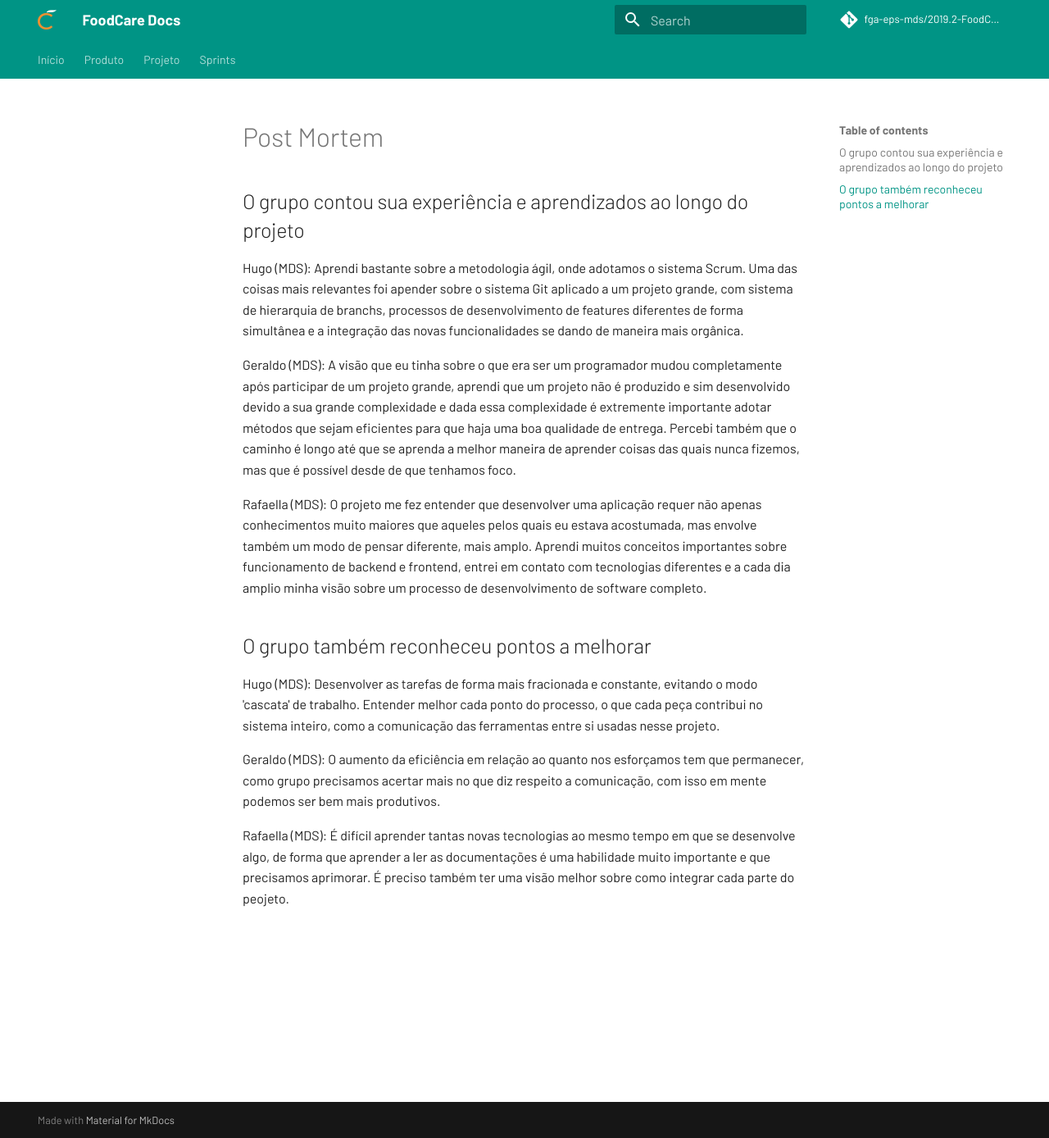
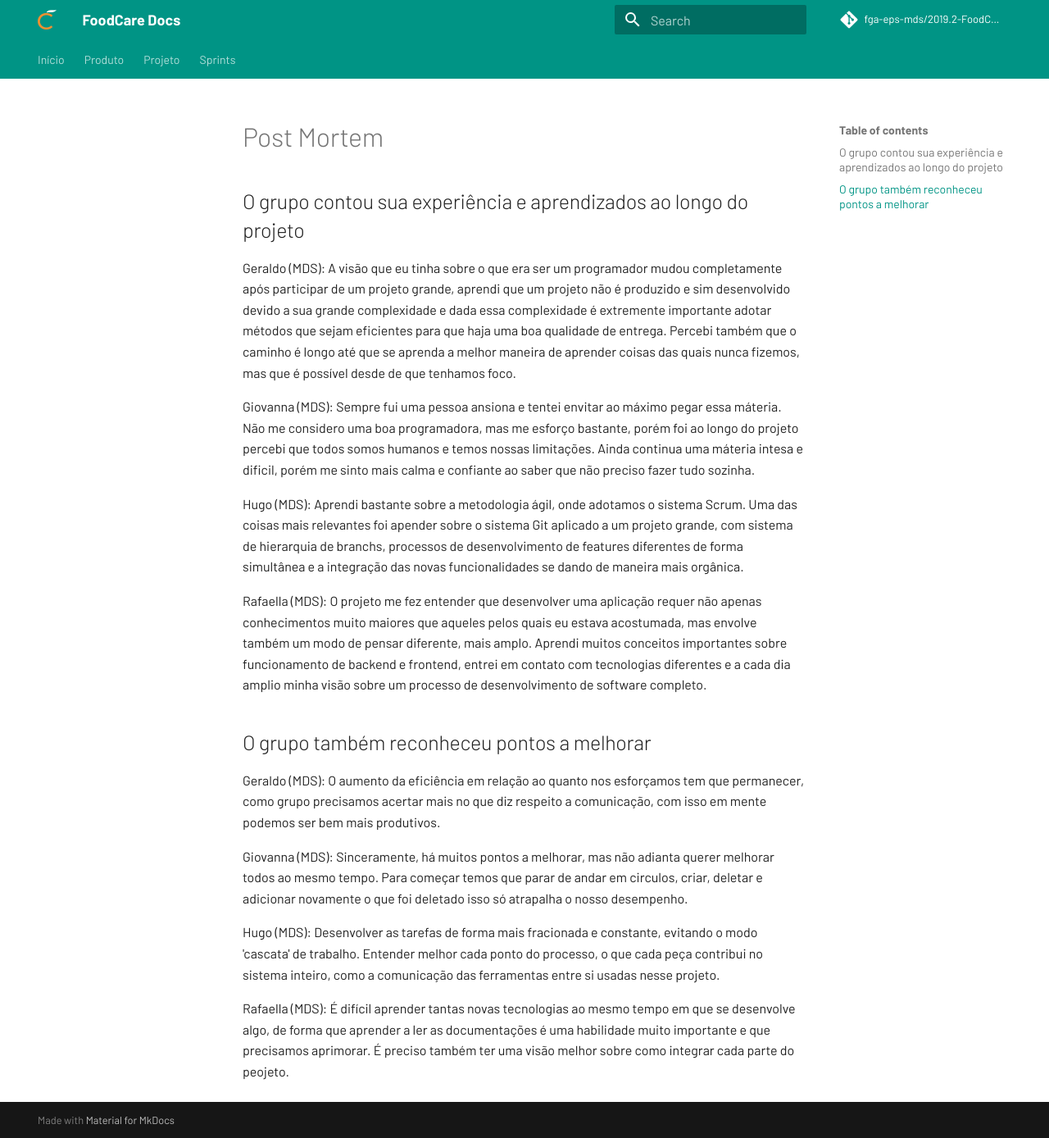
Before and after one commit to fga-eps-mds/2019.2-FoodCare, an MkDocs documentation site: the page built from docs/produto/post-mortem.md, in a window 1280 px wide and 1388 px high. Shown: the whole window at 82% size. Built offline with MkDocs 1.6.1 and Material for MkDocs 9.7.7, drawn with Linux system fonts in a browser that asks for light colours; comment, search, counter and statistics services are not loaded.

Commit message:
Adiciona Giovanna ao post-mortem

```diff
--- a/docs/produto/post-mortem.md
+++ b/docs/produto/post-mortem.md
@@ -2,17 +2,21 @@
 
 ## O grupo contou sua experiência e aprendizados ao longo do projeto
 
+Geraldo (MDS): A visão que eu tinha sobre o que era ser um programador mudou completamente após participar de um projeto grande, aprendi que um projeto não é produzido e sim desenvolvido devido a sua grande complexidade e dada essa complexidade é extremente importante adotar métodos que sejam eficientes para que haja uma boa qualidade de entrega. Percebi também que o caminho é longo até que se aprenda a melhor maneira de aprender coisas das quais nunca fizemos, mas que é possível desde de que tenhamos foco.
+
+Giovanna (MDS): Sempre fui uma pessoa ansiona e tentei envitar ao máximo pegar essa máteria. Não me considero uma boa programadora, mas me esforço bastante, porém foi ao longo do projeto percebi que todos somos humanos e temos nossas limitações. Ainda continua uma máteria intesa e dificil, porém me sinto mais calma e confiante ao saber que não preciso fazer tudo sozinha.
+
 Hugo (MDS): Aprendi bastante sobre a metodologia ágil, onde adotamos o sistema Scrum. Uma das coisas mais relevantes foi apender sobre o sistema Git aplicado a um projeto grande, com sistema de hierarquia de branchs, processos de desenvolvimento de features diferentes de forma simultânea e a integração das novas funcionalidades se dando de maneira mais orgânica.
-
-Geraldo (MDS): A visão que eu tinha sobre o que era ser um programador mudou completamente após participar de um projeto grande, aprendi que um projeto não é produzido e sim desenvolvido devido a sua grande complexidade e dada essa complexidade é extremente importante adotar métodos que sejam eficientes para que haja uma boa qualidade de entrega. Percebi também que o caminho é longo até que se aprenda a melhor maneira de aprender coisas das quais nunca fizemos, mas que é possível desde de que tenhamos foco.
 
 Rafaella (MDS): O projeto me fez entender que desenvolver uma aplicação requer não apenas conhecimentos muito maiores que aqueles pelos quais eu estava acostumada, mas envolve também um modo de pensar diferente, mais amplo. Aprendi muitos conceitos importantes sobre funcionamento de backend e frontend, entrei em contato com tecnologias diferentes e a cada dia amplio minha visão sobre um processo de desenvolvimento de software completo.
 
 
 ## O grupo também reconheceu pontos a melhorar
 
+Geraldo (MDS): O aumento da eficiência em relação ao quanto nos esforçamos tem que permanecer, como grupo precisamos acertar mais no que diz respeito a comunicação, com isso em mente podemos ser bem mais produtivos.
+
+Giovanna (MDS): Sinceramente, há muitos pontos a melhorar, mas não adianta querer melhorar todos ao mesmo tempo. Para começar temos que parar de andar em circulos, criar, deletar e adicionar novamente o que foi deletado isso só atrapalha o nosso desempenho.
+
 Hugo (MDS): Desenvolver as tarefas de forma mais fracionada e constante, evitando o modo 'cascata' de trabalho. Entender melhor cada ponto do processo, o que cada peça contribui no sistema inteiro, como a comunicação das ferramentas entre si usadas nesse projeto.
 
-Geraldo (MDS): O aumento da eficiência em relação ao quanto nos esforçamos tem que permanecer, como grupo precisamos acertar mais no que diz respeito a comunicação, com isso em mente podemos ser bem mais produtivos.
-
 Rafaella (MDS): É difícil aprender tantas novas tecnologias ao mesmo tempo em que se desenvolve algo, de forma que aprender a ler as documentações é uma habilidade muito importante e que precisamos aprimorar. É preciso também ter uma visão melhor sobre como integrar cada parte do peojeto.
```
